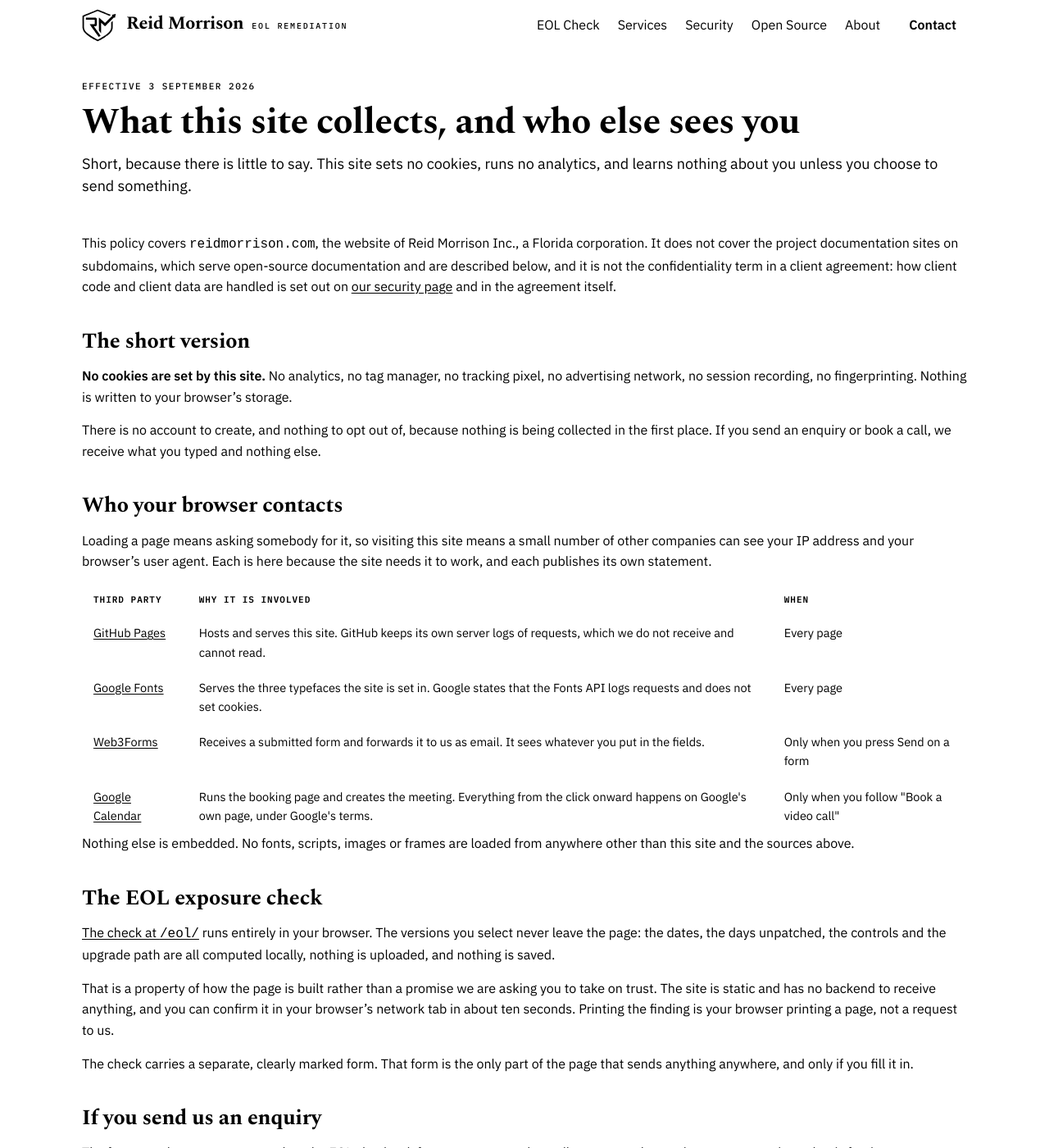
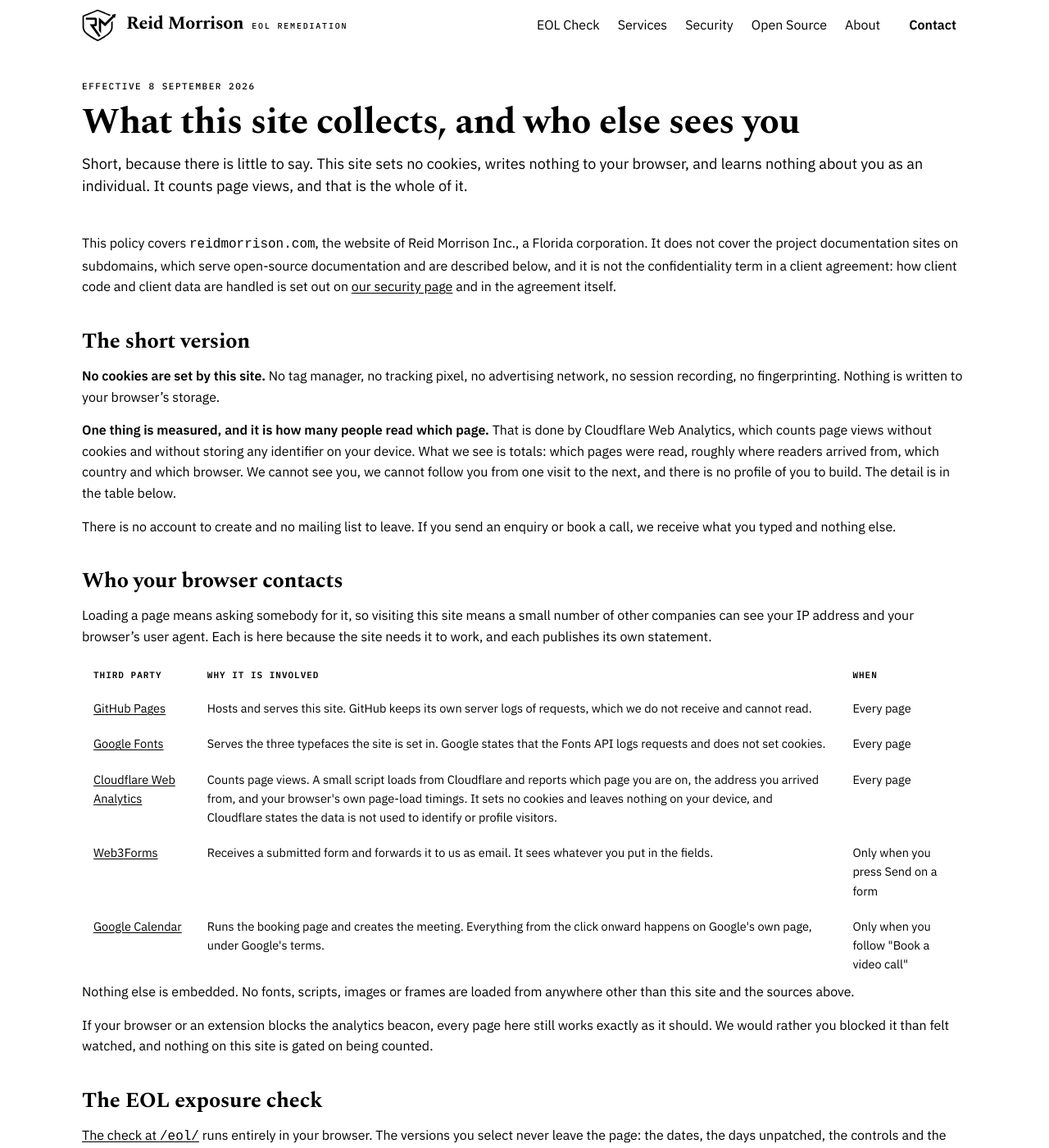
Before and after one commit to reidmorrison/reidmorrison.com, a Jekyll site: the page built from privacy.md, in a window 1280 px wide and 1400 px high. Shown: the whole window at 82% size. Built offline with Jekyll 4.4.1, drawn with Linux system fonts in a browser that asks for light colours; some of the changed text lies outside the part shown.

Commit message:
Add Cloudflare Web Analytics, and say so on the privacy page
The free JavaScript beacon, which is the option that works without putting the
domain behind Cloudflare: DNS stays on GoDaddy pointing at GitHub Pages, and
nothing is proxied. One hostname registered in a Cloudflare account plus one
script tag is the whole integration.

_includes/analytics.html is the one home for the tag and renders into both
shells, since eol.html builds its own. It is gated on cloudflare_analytics_token
the same way the lead forms are gated on web3forms_key, so emptying the token
removes the beacon everywhere with no other edit.

privacy.md moves in the same commit, because it asserted "runs no analytics" in
five places and listed four third parties. It now names five, and the summary
says what is actually true: no cookies, nothing in browser storage, and a
cookieless page-view count.

The /eol/ paragraph needed more than a find and replace. It invites the reader
to open a network tab and confirm nothing is uploaded, and that reader now sees
a request to cloudflareinsights.com, so the paragraph names the beacon before
they find it and says it carries none of what they selected.

Also tidies the _config.yml comments: the Web3Forms block ran into booking_url
with no blank line, so it read as documentation for the wrong key, and two of
its claims were stale. web3forms_key gates both lead forms, not just /eol/, and
booking_url renders on five pages, not two.

Co-Authored-By: Claude Opus 5 <noreply@anthropic.com>

```diff
--- a/_config.yml
+++ b/_config.yml
@@ -1,25 +1,14 @@
-# Site identity. jekyll-seo-tag reads these for every page, so they set how the
-# whole site is described in search results and link previews. They were the
-# job-search positioning until 2026-08-28; this site now sells a service.
+# Site identity. jekyll-seo-tag reads these for every page, so they decide how
+# the site appears in search results and link previews.
 #
-# `title` is the LEGAL NAME of the contracting entity, changed 2026-09-03 from
-# "Reid Morrison Consulting". The corporation is `Reid Morrison Inc.` (Florida,
-# document P26000043890) and it has no trading name, so "Consulting" on a public
-# surface would be a fictitious name nobody registered. /security.html names the
-# entity as the counterparty, and the tab title has to agree with it.
+# Company Name
 title: Reid Morrison Inc.
 
-# `tagline` is the descriptive work the entity name no longer does: the
-# corporation has no descriptor, so the offer has to be legible from the
-# surrounding copy instead. Changed 2026-09-03 from the bare category
-# "EOL Remediation", which named the market rather than what is sold.
-#
-# Honest note on where it renders: jekyll-seo-tag only uses `tagline` for the
-# site root, and ONLY when that page sets no `title` of its own. index.md sets
-# one, so this string is currently inert. It is set correctly anyway, because
-# the day the home page drops its title this becomes the tab and the search
-# result, and a stale value would be discovered by a buyer rather than by us.
-# `description` below is the string that actually ships on every page.
+# The entity name carries no descriptor, so `tagline` does that work. It is
+# currently inert: jekyll-seo-tag uses it only for the site root, and only when
+# that page sets no `title` of its own, which index.md does. Keep it right
+# anyway, because it becomes the tab the day the home page drops its title.
+# `description` is the string that actually ships on every page.
 tagline: Fixed-price upgrades off end-of-life software
 description: >-
   Reid Morrison Inc. upgrades production applications off end-of-life software
@@ -29,12 +18,7 @@ description: >-
 url: https://reidmorrison.com
 author: Reid Morrison
 
-# The contracting entity, exactly as it appears on the approved Florida
-# Articles. THE ONE HOME for these facts: the footer on every page, the /eol/
-# print letterhead and the procurement block on /security.html all read them
-# from here. They are also what the W-9, the D-U-N-S record and the insurance
-# certificate will carry, so a page that drifts from this block drifts from a
-# document a procurement reviewer is holding.
+# Company
 entity:
   name: Reid Morrison Inc.
   # Reads as an apposition in the footer: "Reid Morrison Inc., a Florida
@@ -47,66 +31,73 @@ entity:
 github_username: reidmorrison
 linkedin_username: reidmorrison
 
-# The design system, and ONLY the design system. This site resolves the shared
-# theme to reach three CSS partials - _includes/css/tokens.css, code.css and
-# syntax.css - which stylesheets/site.css includes. The palette, the code
-# treatment and the Rouge sheet then have one home for all seven sites instead
-# of a copy here and a copy there that drift apart.
+# The design system, and ONLY the design system: three CSS partials
+# (_includes/css/tokens.css, code.css, syntax.css) that stylesheets/site.css
+# includes, so seven sites share one palette instead of a copy each.
 #
-# It takes NO layout, NO include and NO navigation from the theme: this repo's
-# _layouts and _includes win over a theme's, and the commercial chrome stays
-# here. Nothing travels the other way either. A doc site that carried /services,
-# the entity block or a price would read to the Ruby community as a rug-pull
-# risk on the gem itself. See CLAUDE.md.
+# NO layout, include or navigation comes from the theme. This repo's _layouts
+# and _includes win over a theme's, and the commercial chrome stays here: a doc
+# site carrying /services, the entity block or a price would read to the Ruby
+# community as a rug-pull risk on the gem itself.
 #
-# Pinned to the moving major tag, the same way the six doc sites are, so a
-# palette fix reaches everything on the next build. GitHub Pages only rebuilds
-# on a push, so propagation is lazy: a theme change does not touch this site
-# until this repo is pushed.
+# @v1 is a moving major tag. Pages rebuilds a site only when that site is
+# pushed, so a theme change does not reach here until this repo is pushed.
 remote_theme: reidmorrison/rm-docs-theme@v1
 
-# Kramdown settings match the project doc sites so markdown behaves identically
-# across reidmorrison.com and logger/encryption/rocketjob/etc.
+# Matches the project doc sites, so markdown behaves identically across them.
 markdown: kramdown
 kramdown:
   toc_levels: "2..3"
 
 plugins:
-  # GitHub Pages enables this one on its own, but a local `bundle exec jekyll
-  # build` does not: Jekyll only auto-requires gems in the :jekyll_plugins
-  # bundler group. Without this line the local build silently skips the theme,
-  # every {% include css/... %} in site.css fails, and the site renders unstyled
-  # while production looks fine. Learned converting the doc sites.
+  # Needed for LOCAL builds. Pages enables it on its own, but Jekyll only
+  # auto-requires gems in the :jekyll_plugins bundler group, so without this line
+  # a local build silently skips the theme, every {% include css/... %} in
+  # site.css fails, and the site renders unstyled while production looks fine.
   - jekyll-remote-theme
   - jekyll-feed
   - jekyll-seo-tag
   - jekyll-sitemap
-  # Added 2026-09-03 for exactly one redirect: /assessment.html was a page in
-  # its own right for six days, was in the sitemap, and folded into
-  # /services.html. `redirect_from` there keeps the old URL resolving instead
-  # of 404ing anything that indexed or bookmarked it. Whitelisted on GitHub
-  # Pages. If that redirect is ever removed, remove this too rather than
+  # Here for exactly one redirect: `redirect_from` in services.md keeps
+  # /assessment.html resolving. Remove this with that redirect rather than
   # leaving a plugin nothing uses.
   - jekyll-redirect-from
 
-# Web3Forms access key for the lead form on /eol/. Public by design; it only
-# identifies the destination inbox, it does not grant access to anything.
+# The three third-party keys. Two rules cover all of them.
+#
+# PUBLIC BY DESIGN: each names a destination or a hostname and grants access to
+# nothing, which is why they sit unredacted in a public repo.
+#
+# EACH IS ITS OWN OFF SWITCH: every page guards on the key being non-empty, so
+# emptying one removes that feature everywhere. Changing any of them means
+# changing /privacy.html in the same commit, which names all three as parties a
+# visitor's browser contacts.
+
+# Video call booking link. Renders a "Book a video call" button on the home
+# page, /services.html, /security.html, /contact.html and /eol/. Empty means no
+# button anywhere and the forms are the only route. A Google Calendar
+# appointment schedule: the meeting name set there becomes the subject line on
+# the prospect's own calendar.
+booking_url: "https://calendar.app.google/wkaaAoqxXj1xoVUQ8"
+
+# Web3Forms access key, gating BOTH lead forms: /contact.html and /eol/. While
+# it is empty NEITHER form renders and both pages point at LinkedIn instead,
+# because a form that discards submissions while telling the visitor it sent is
+# worse than no form.
 #
 # CREATE IT WITH THE PUBLIC SALES ALIAS AT https://web3forms.com/ - submissions
-# are delivered to whichever address the key was created with, and that address
-# is the one that should receive them. The alias is deliberately not written
-# down in this repo, which is public; see CLAUDE.md.
+# go to whichever address created the key. That alias is deliberately not
+# written down in this repo, which is public.
+web3forms_key: "018411c9-90f9-4b0f-aa92-b3c080d2c362"
+
+# Cloudflare Web Analytics. The free JavaScript beacon, rendered into both
+# shells by _includes/analytics.html.
 #
-# While this is empty the form is NOT rendered and /eol/ points people at
-# LinkedIn instead. That is deliberate: a form that discards submissions is
-# worse than no form. Paste the key here and the form appears.
-# Video call booking link, shown on /contact.html and the home page when set.
-# Empty means no booking button is rendered anywhere, and the contact form is
-# the only route. This is a Google Calendar appointment schedule; the meeting
-# name set there becomes the subject line on the prospect's own calendar.
-booking_url: "https://calendar.app.google/wkaaAoqxXj1xoVUQ8"
-
-web3forms_key: "018411c9-90f9-4b0f-aa92-b3c080d2c362"
+# DNS IS UNTOUCHED, AND MUST STAY THAT WAY. The apex is on GoDaddy nameservers
+# pointing at the GitHub Pages addresses, nothing is proxied, and the domain is
+# not a Cloudflare zone. One hostname in a Cloudflare account plus one script
+# tag is the whole integration.
+cloudflare_analytics_token: "dd3a35c446b84f0f85c4cf5c0db17ded"
 
 feed:
   path: feed.xml
@@ -117,11 +108,10 @@ defaults:
       type: posts
     values:
       layout: post
-      # Blog posts live under /writing/. No posts yet, and no index page:
-      # the scaffold is kept so a future post gets a URL and a feed entry.
-      # Scoped to posts rather than set globally: a top-level `permalink` key
-      # switches *pages* to pretty URLs too (about/index.html), which breaks the
-      # .html nav links shared with the project doc sites.
+      # Blog posts live under /writing/. Scoped to posts rather than set
+      # globally: a top-level `permalink` key switches *pages* to pretty URLs
+      # too (about/index.html), which breaks the .html nav links shared with the
+      # project doc sites.
       permalink: /writing/:year/:month/:day/:title/
 
 exclude:
@@ -130,10 +120,9 @@ exclude:
   - CLAUDE.md
   - README.md
   - vendor
-  # The test suite, and the throwaway build it makes to test against. Neither
-  # is part of the published site. See test/README.md.
+  # The test suite, and the throwaway build it makes to test against. Neither is
+  # part of the published site. See test/README.md.
   - test
-  # The logo master is untracked, so it is absent from a fresh clone and from
-  # the Pages build. Excluding it keeps a local build byte-identical to
-  # production for whoever has a copy sitting in images/. See CLAUDE.md.
+  # The logo master artwork, deliberately untracked. Excluding it keeps a local
+  # build identical to production for whoever has a copy sitting in images/.
   - images/reid-morrison-consulting.png
--- /dev/null
+++ b/_includes/analytics.html
@@ -0,0 +1,16 @@
+{% comment %}
+  The Cloudflare Web Analytics beacon. Included by BOTH shells, for the same
+  reason topbar.html is: _layouts/default.html and eol.html, which builds its
+  own. A third shell needs it too or that page goes uncounted.
+
+  `type="module"` rather than `defer` is Cloudflare's current form, and most
+  snippets found online are the older one. A module script defers already.
+
+  Keep it EXTERNAL. test/helpers/site.mjs lifts the calculator by matching the
+  one <script> on /eol/ without a `src`, so an inline beacon breaks the suite.
+
+  The token, the gate and the privacy-page rule are documented in _config.yml.
+{% endcomment %}
+{% if site.cloudflare_analytics_token and site.cloudflare_analytics_token != "" %}
+<script type="module" src="https://static.cloudflareinsights.com/beacon.min.js" data-cf-beacon='{"token": "{{ site.cloudflare_analytics_token }}"}'></script>
+{% endif %}
--- a/_layouts/default.html
+++ b/_layouts/default.html
@@ -56,6 +56,8 @@
       </div>
     </footer>
   </div>
+
+  {% include analytics.html %}
 </body>
 
 </html>
--- a/eol.html
+++ b/eol.html
@@ -329,5 +329,7 @@ document.getElementById("calc").addEventListener("submit",e=>{
 });
 render(railsSel.value,rubySel.value);
 </script>
+
+{% include analytics.html %}
 </body>
 </html>
--- a/privacy.md
+++ b/privacy.md
@@ -1,15 +1,16 @@
 ---
 layout: default
 title: Privacy
-eyebrow: Effective 3 September 2026
+eyebrow: Effective 8 September 2026
 heading: What this site collects, and who else sees you
 standfirst: >-
-  Short, because there is little to say. This site sets no cookies, runs no
-  analytics, and learns nothing about you unless you choose to send something.
+  Short, because there is little to say. This site sets no cookies, writes
+  nothing to your browser, and learns nothing about you as an individual. It
+  counts page views, and that is the whole of it.
 description: >-
-  The privacy policy for reidmorrison.com. No cookies and no analytics, the
-  four third parties a visitor's browser contacts, and what happens to an
-  enquiry.
+  The privacy policy for reidmorrison.com. No cookies, cookieless page-view
+  counting, the five third parties a visitor's browser contacts, and what
+  happens to an enquiry.
 ---
 
 This policy covers `reidmorrison.com`, the website of
@@ -22,13 +23,19 @@ agreement itself.
 
 ## The short version
 
-**No cookies are set by this site.** No analytics, no tag manager, no tracking
-pixel, no advertising network, no session recording, no fingerprinting. Nothing
-is written to your browser's storage.
+**No cookies are set by this site.** No tag manager, no tracking pixel, no
+advertising network, no session recording, no fingerprinting. Nothing is
+written to your browser's storage.
 
-There is no account to create, and nothing to opt out of, because nothing is
-being collected in the first place. If you send an enquiry or book a call, we
-receive what you typed and nothing else.
+**One thing is measured, and it is how many people read which page.** That is
+done by Cloudflare Web Analytics, which counts page views without cookies and
+without storing any identifier on your device. What we see is totals: which
+pages were read, roughly where readers arrived from, which country and which
+browser. We cannot see you, we cannot follow you from one visit to the next,
+and there is no profile of you to build. The detail is in the table below.
+
+There is no account to create and no mailing list to leave. If you send an
+enquiry or book a call, we receive what you typed and nothing else.
 
 ## Who your browser contacts
 
@@ -52,6 +59,11 @@ own statement.
       <td>Every page</td>
     </tr>
     <tr>
+      <td><a href="https://www.cloudflare.com/privacypolicy/">Cloudflare Web Analytics</a></td>
+      <td>Counts page views. A small script loads from Cloudflare and reports which page you are on, the address you arrived from, and your browser's own page-load timings. It sets no cookies and leaves nothing on your device, and Cloudflare states the data is not used to identify or profile visitors.</td>
+      <td>Every page</td>
+    </tr>
+    <tr>
       <td><a href="https://web3forms.com/">Web3Forms</a></td>
       <td>Receives a submitted form and forwards it to us as email. It sees whatever you put in the fields.</td>
       <td>Only when you press Send on a form</td>
@@ -68,6 +80,10 @@ own statement.
 Nothing else is embedded. No fonts, scripts, images or frames are loaded from
 anywhere other than this site and the sources above.
 
+If your browser or an extension blocks the analytics beacon, every page here
+still works exactly as it should. We would rather you blocked it than felt
+watched, and nothing on this site is gated on being counted.
+
 ## The EOL exposure check
 
 [The check at `/eol/`]({{ '/eol/' | relative_url }}) runs entirely in your
@@ -78,8 +94,9 @@ is uploaded, and nothing is saved.
 That is a property of how the page is built rather than a promise we are asking
 you to take on trust. The site is static and has no backend to receive
 anything, and you can confirm it in your browser's network tab in about ten
-seconds. Printing the finding is your browser printing a page, not a request to
-us.
+seconds. Look there and you will also see the analytics beacon described above:
+it records that the page was viewed, and it carries none of what you selected.
+Printing the finding is your browser printing a page, not a request to us.
 
 The check carries a separate, clearly marked form. That form is the only part
 of the page that sends anything anywhere, and only if you fill it in.
@@ -112,14 +129,18 @@ prove a legal basis for asking.
 
 Six subdomains (`logger`, `encryption`, `rocketjob`, `config`, `iostreams` and
 `minion`) serve documentation for open-source Ruby libraries. They are static
-sites hosted the same way, they set no cookies either, and they exist to
-document software rather than to sell anything.
+sites hosted the same way, they set no cookies either, they carry no analytics
+beacon at all, and they exist to document software rather than to sell
+anything.
 
 ## Changes to this policy
 
 This page is dated at the top, and material changes are listed here rather than
 made quietly.
 
+- **8 September 2026.** Cloudflare Web Analytics added, and this page changed
+  in the same commit: a row in the table above, and the "no analytics" line in
+  the summary replaced with what is now true.
 - **3 September 2026.** First published.
 
 <div class="cta-row" markdown="0">
```
